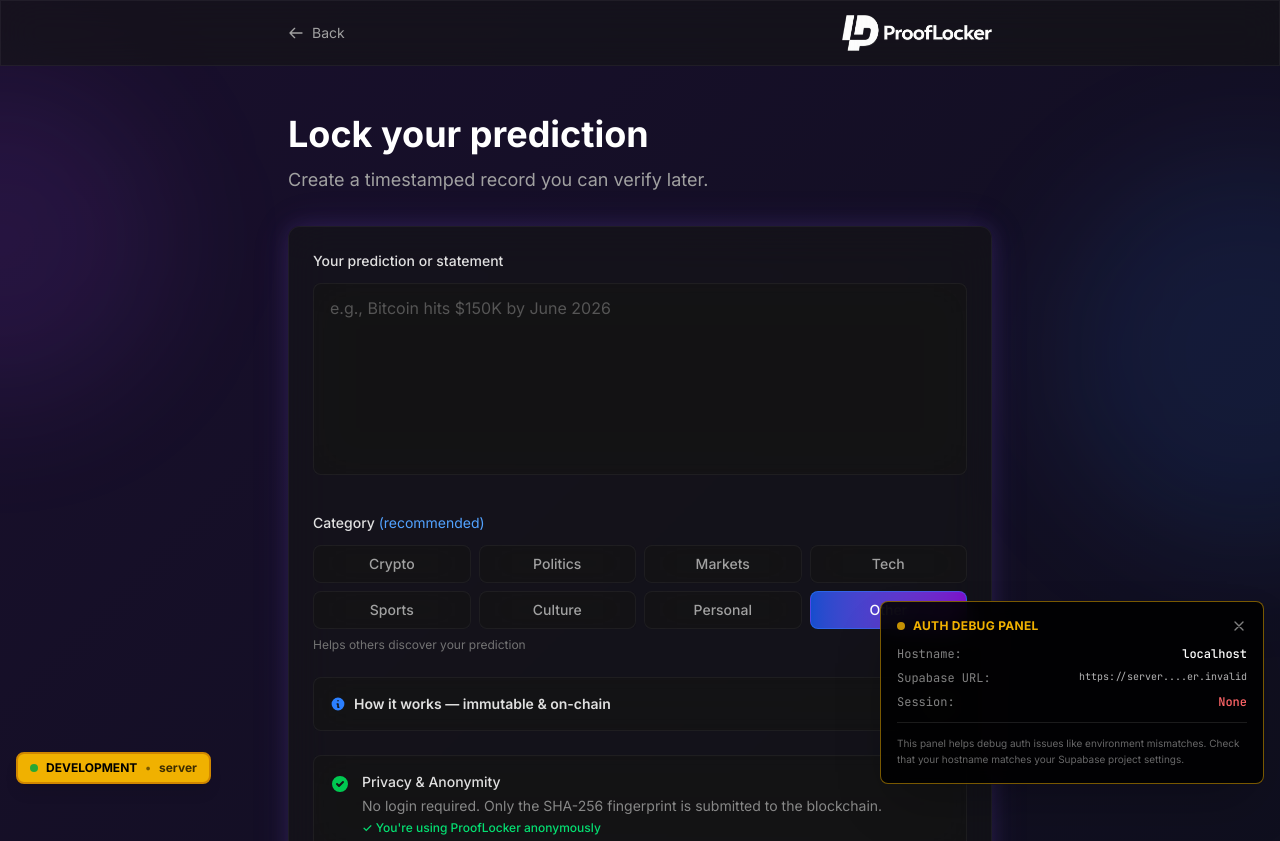
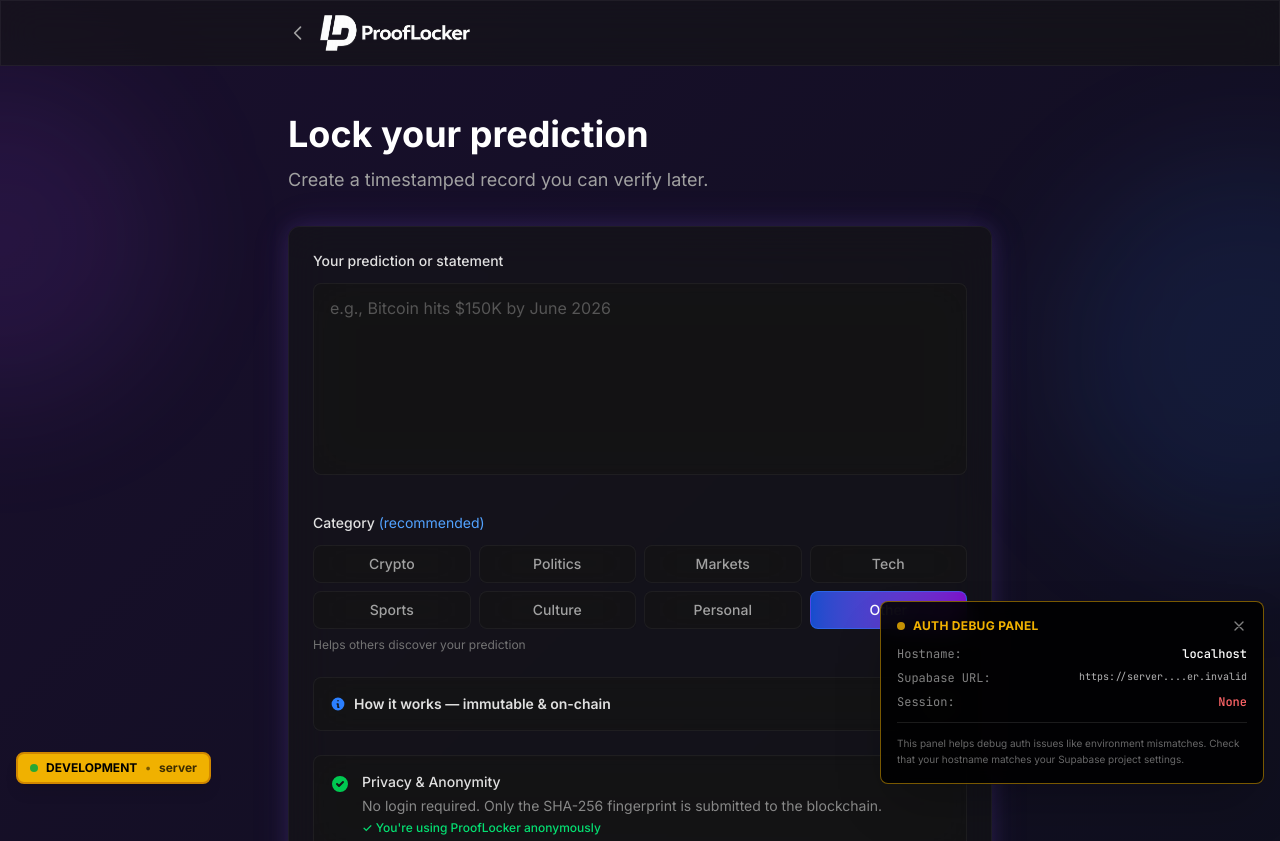
Before and after one commit to Boomchakalala/prooflocker, a Next.js app: page /lock in a window 1280 px wide. Shown: the top 841 px of the page. Built offline with nearby package versions, Linux system fonts and the light colour scheme; no server answers.

Commit message:
Sandbox autosave

```diff
--- a/src/app/app/page.tsx
+++ b/src/app/app/page.tsx
@@ -141,9 +141,16 @@ function AppFeedContent() {
       {/* Header */}
       <header className="glass sticky top-0 z-50 border-b border-white/5 bg-[#0a0a0a]/80 backdrop-blur-xl">
         <div className="mx-auto max-w-7xl px-4 sm:px-6 lg:px-8 flex h-14 md:h-16 items-center justify-between">
-          <Link href="/">
-            <BrandLogo />
-          </Link>
+          <div className="flex items-center gap-3">
+            <Link href="/" className="text-neutral-400 hover:text-white transition-colors" aria-label="Back to home">
+              <svg className="w-5 h-5" fill="none" stroke="currentColor" viewBox="0 0 24 24">
+                <path strokeLinecap="round" strokeLinejoin="round" strokeWidth={2} d="M15 19l-7-7 7-7" />
+              </svg>
+            </Link>
+            <Link href="/">
+              <BrandLogo />
+            </Link>
+          </div>
           <div className="flex items-center gap-3 md:gap-4">
             {/* Desktop: Show Sign In button or user menu */}
             {!user ? (
--- a/src/app/lock/page.tsx
+++ b/src/app/lock/page.tsx
@@ -91,12 +91,14 @@ export default function LockPage() {
       <header className="glass border-b border-white/5 sticky top-0 z-50 bg-[#0a0a0a]/80 backdrop-blur-xl">
         <div className="max-w-3xl mx-auto px-4 sm:px-6 lg:px-8">
           <div className="flex items-center justify-between h-14 md:h-16">
+            <div className="flex items-center gap-3">
               <Link
                 href="/"
-              className="flex items-center gap-2 text-neutral-400 hover:text-white transition-colors text-sm"
+                className="text-neutral-400 hover:text-white transition-colors"
+                aria-label="Back to home"
               >
                 <svg
-                className="w-4 h-4"
+                  className="w-5 h-5"
                   fill="none"
                   stroke="currentColor"
                   viewBox="0 0 24 24"
@@ -105,12 +107,13 @@ export default function LockPage() {
                     strokeLinecap="round"
                     strokeLinejoin="round"
                     strokeWidth={2}
-                  d="M10 19l-7-7m0 0l7-7m-7 7h18"
+                    d="M15 19l-7-7 7-7"
                   />
                 </svg>
-              Back
               </Link>
               <BrandLogo />
+            </div>
+            <div></div>
           </div>
         </div>
       </header>
```
Lines whose indentation alone changed are shown as unchanged.
